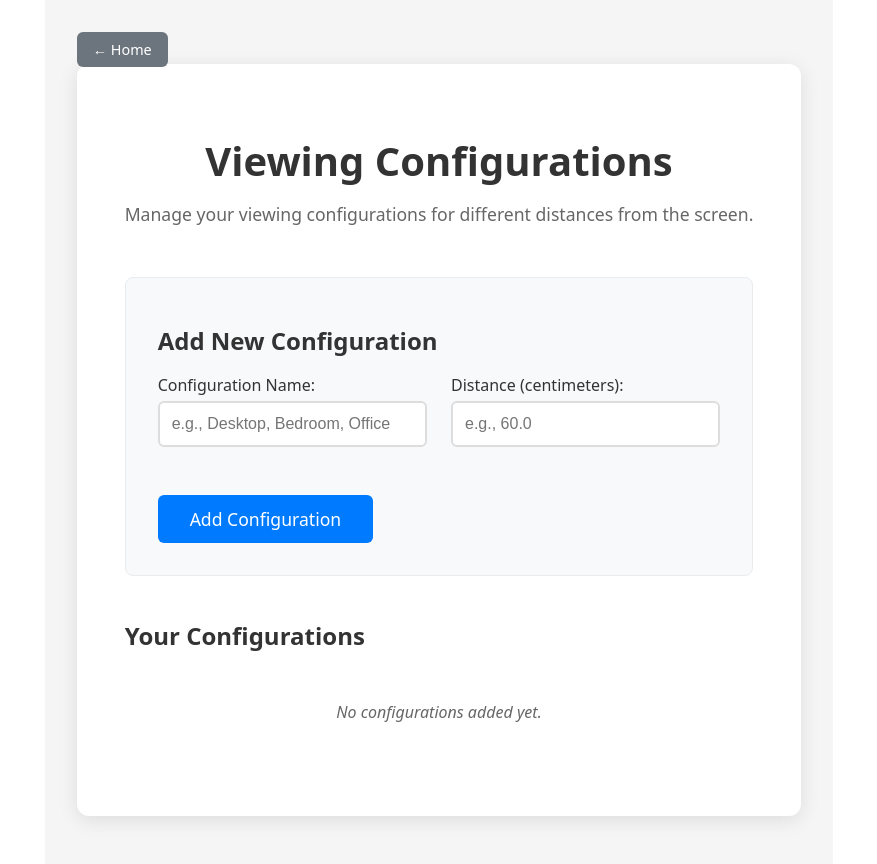
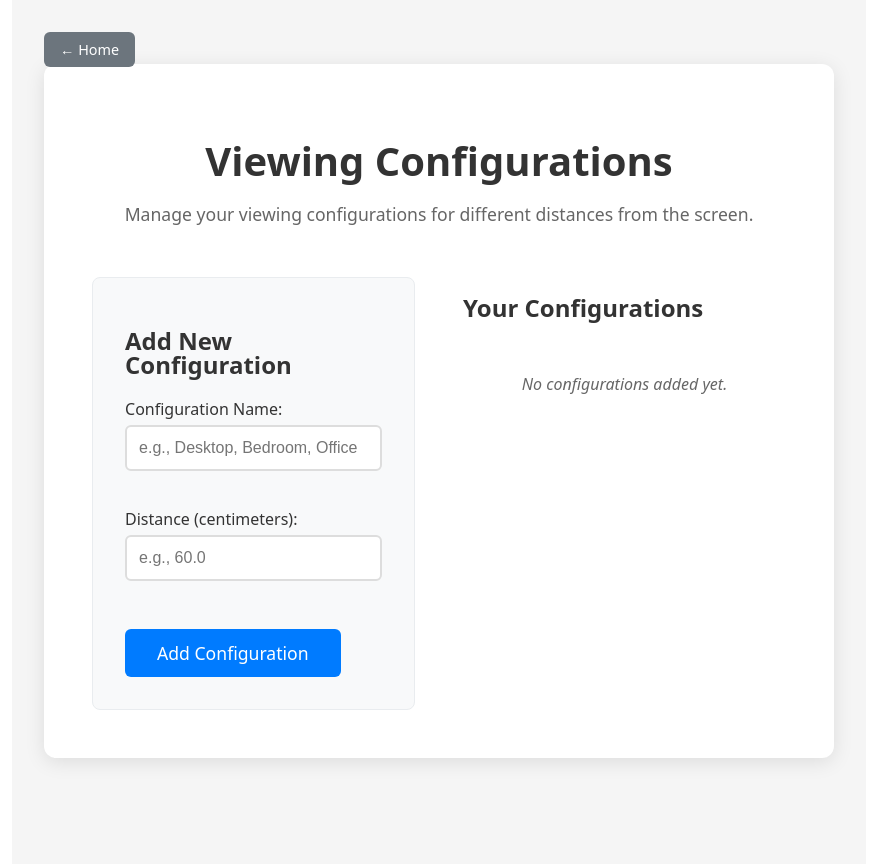
Before and after one commit to mieubrisse/man-vs-myopia-app, a React (Vite) app: page / in a window 1280 px wide. Both pictures are taken after a click on the button 640 px from the left and 528 px from the top of the page. Shown: the whole page, without its empty margins (201-1078 px from the left). Built offline with nearby package versions, Linux system fonts and the light colour scheme.

Commit message:
Allow deleting Viewing Configurations

```diff
--- a/src/components/ViewingConfigurationsScreen.css
+++ b/src/components/ViewingConfigurationsScreen.css
@@ -37,7 +37,7 @@
   border-radius: 12px;
   box-shadow: 0 4px 20px rgba(0, 0, 0, 0.1);
   padding: 3rem;
-  max-width: 800px;
+  max-width: 1200px;
   width: 100%;
   margin-top: 2rem;
 }
@@ -58,8 +58,23 @@
   text-align: center;
 }
 
+.viewing-configurations-content {
+  display: flex;
+  gap: 3rem;
+  align-items: flex-start;
+}
+
+.left-column {
+  flex: 1;
+  max-width: 400px;
+}
+
+.right-column {
+  flex: 1;
+  min-width: 300px;
+}
+
 .add-configuration-section {
-  margin-bottom: 3rem;
   padding: 2rem;
   background: #f8f9fa;
   border-radius: 8px;
@@ -81,7 +96,8 @@
 
 .form-row {
   display: flex;
-  gap: 1.5rem;
+  flex-direction: column;
+  gap: 1rem;
 }
 
 .input-group {
@@ -152,9 +168,9 @@
   padding: 2rem;
 }
 
-.configurations-grid {
-  display: grid;
-  grid-template-columns: repeat(auto-fill, minmax(250px, 1fr));
+.configurations-list-items {
+  display: flex;
+  flex-direction: column;
   gap: 1rem;
 }
 
@@ -164,24 +180,43 @@
   border-radius: 8px;
   padding: 1.5rem;
   transition: all 0.2s ease;
+  display: flex;
+  justify-content: space-between;
+  align-items: center;
+  gap: 1rem;
 }
 
-.configuration-card:hover {
-  border-color: #007bff;
-  box-shadow: 0 4px 12px rgba(0, 123, 255, 0.15);
+.configuration-content {
+  flex: 1;
 }
 
-.configuration-card h3 {
+.configuration-content h3 {
   color: #333;
   margin: 0 0 0.5rem 0;
   font-size: 1.2rem;
   font-weight: 600;
 }
 
-.configuration-card p {
+.configuration-content p {
   color: #666;
   margin: 0;
   font-size: 0.95rem;
+}
+
+.delete-configuration-button {
+  background: #dc3545;
+  color: white;
+  border: none;
+  padding: 0.5rem 1rem;
+  border-radius: 4px;
+  font-size: 0.9rem;
+  cursor: pointer;
+  transition: background-color 0.2s ease;
+  flex-shrink: 0;
+}
+
+.delete-configuration-button:hover {
+  background: #c82333;
 }
 
 @media (max-width: 768px) {
@@ -194,12 +229,21 @@
     font-size: 2rem;
   }
 
+  .viewing-configurations-content {
+    flex-direction: column;
+    gap: 2rem;
+  }
+
+  .left-column {
+    max-width: none;
+  }
+
+  .right-column {
+    min-width: auto;
+  }
+
   .form-row {
     flex-direction: column;
     gap: 1rem;
   }
-
-  .configurations-grid {
-    grid-template-columns: 1fr;
-  }
 }
--- a/src/components/ViewingConfigurationsScreen.tsx
+++ b/src/components/ViewingConfigurationsScreen.tsx
@@ -84,6 +84,17 @@ const ViewingConfigurationsScreen: React.FC<
     setNewConfigDistance("");
   };
 
+  const handleDeleteConfiguration = (configId: string) => {
+    const updatedConfigurations = configurations.filter(
+      (config) => config.id !== configId
+    );
+    setConfigurations(updatedConfigurations);
+    localStorage.setItem(
+      "viewingConfigurations",
+      JSON.stringify(updatedConfigurations)
+    );
+  };
+
   return (
     <div className="viewing-configurations-screen">
       <div className="home-link">
@@ -99,6 +110,8 @@ const ViewingConfigurationsScreen: React.FC<
           screen.
         </p>
 
+        <div className="viewing-configurations-content">
+          <div className="left-column">
             <div className="add-configuration-section">
               <h2>Add New Configuration</h2>
               <form
@@ -119,7 +132,9 @@ const ViewingConfigurationsScreen: React.FC<
                   </div>
 
                   <div className="input-group">
-                <label htmlFor="config-distance">Distance (centimeters):</label>
+                    <label htmlFor="config-distance">
+                      Distance (centimeters):
+                    </label>
                     <input
                       id="config-distance"
                       type="number"
@@ -140,17 +155,30 @@ const ViewingConfigurationsScreen: React.FC<
                 </button>
               </form>
             </div>
+          </div>
 
+          <div className="right-column">
             <div className="configurations-list">
               <h2>Your Configurations</h2>
               {configurations.length === 0 ? (
-            <p className="no-configurations">No configurations added yet.</p>
+                <p className="no-configurations">
+                  No configurations added yet.
+                </p>
               ) : (
-            <div className="configurations-grid">
+                <div className="configurations-list-items">
                   {configurations.map((config) => (
                     <div key={config.id} className="configuration-card">
+                      <div className="configuration-content">
                         <h3>{config.name}</h3>
                         <p>{config.distanceCentimeters}cm from screen</p>
+                      </div>
+                      <button
+                        className="delete-configuration-button"
+                        onClick={() => handleDeleteConfiguration(config.id)}
+                        title="Delete configuration"
+                      >
+                        Delete
+                      </button>
                     </div>
                   ))}
                 </div>
@@ -158,6 +186,8 @@ const ViewingConfigurationsScreen: React.FC<
             </div>
           </div>
         </div>
+      </div>
+    </div>
   );
 };
 
```
Lines whose indentation alone changed are shown as unchanged.
